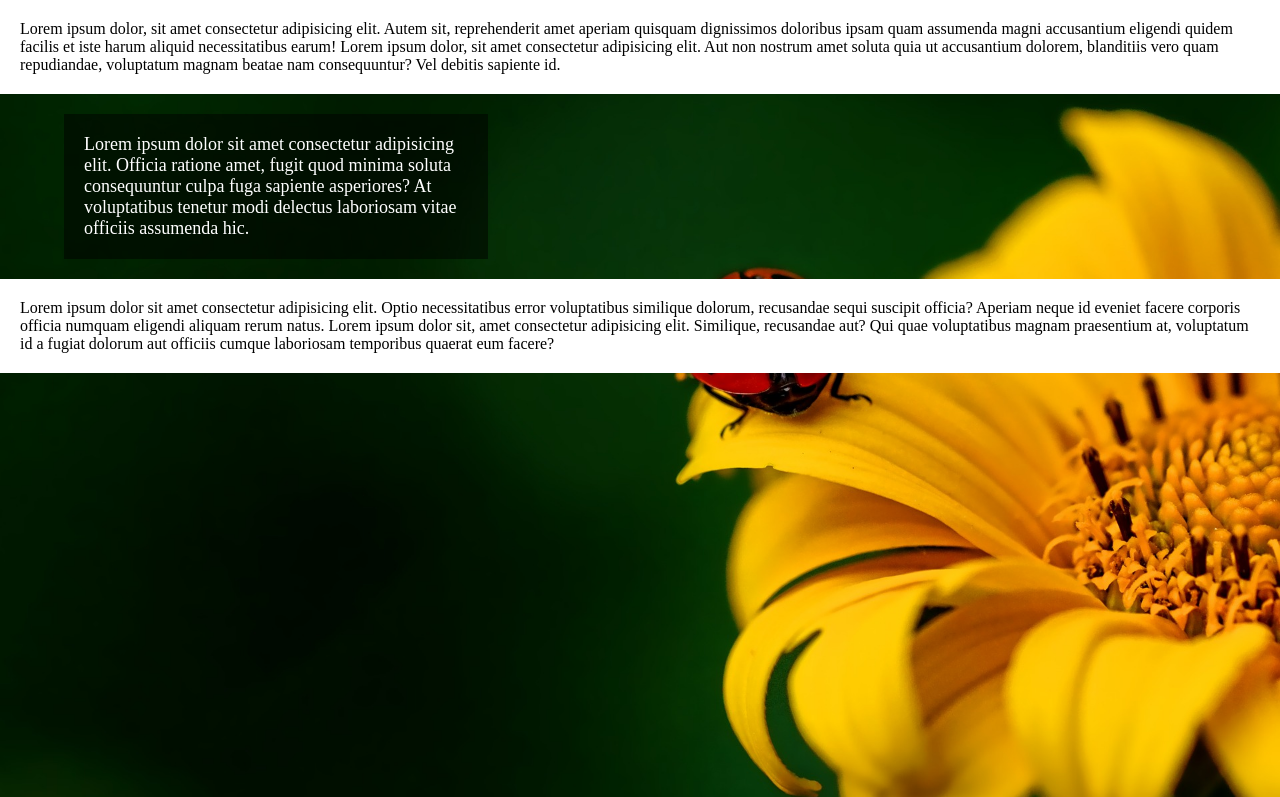
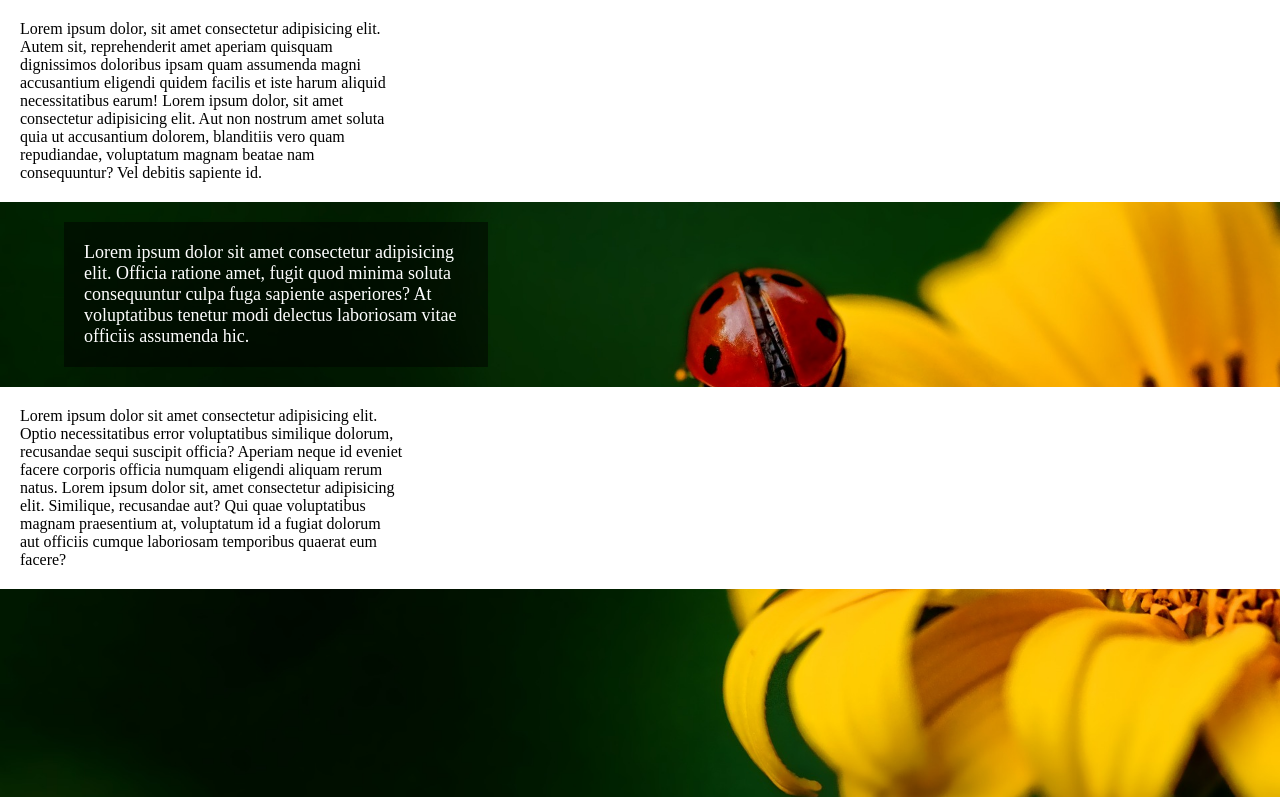
Before and after one commit to HerichGuedes/Html-Css, a plain HTML site: page Projetos html e css modulo 3/teste-paralax/teste02.html in a window 1280 px wide. Shown: the top 797 px of the page. Drawn offline with Linux system fonts and the light colour scheme.

Commit message:
Update teste02.html

```diff
--- a/Projetos html e css modulo 3/teste-paralax/teste02.html
+++ b/Projetos html e css modulo 3/teste-paralax/teste02.html
@@ -29,6 +29,9 @@
         p{
             margin: 20px 0px;
             padding: 20px;
+            max-width: 30%;
+            max-height: 80%;
+            margin-left: 5%;
         }
         div{
             margin: 0px;
```
